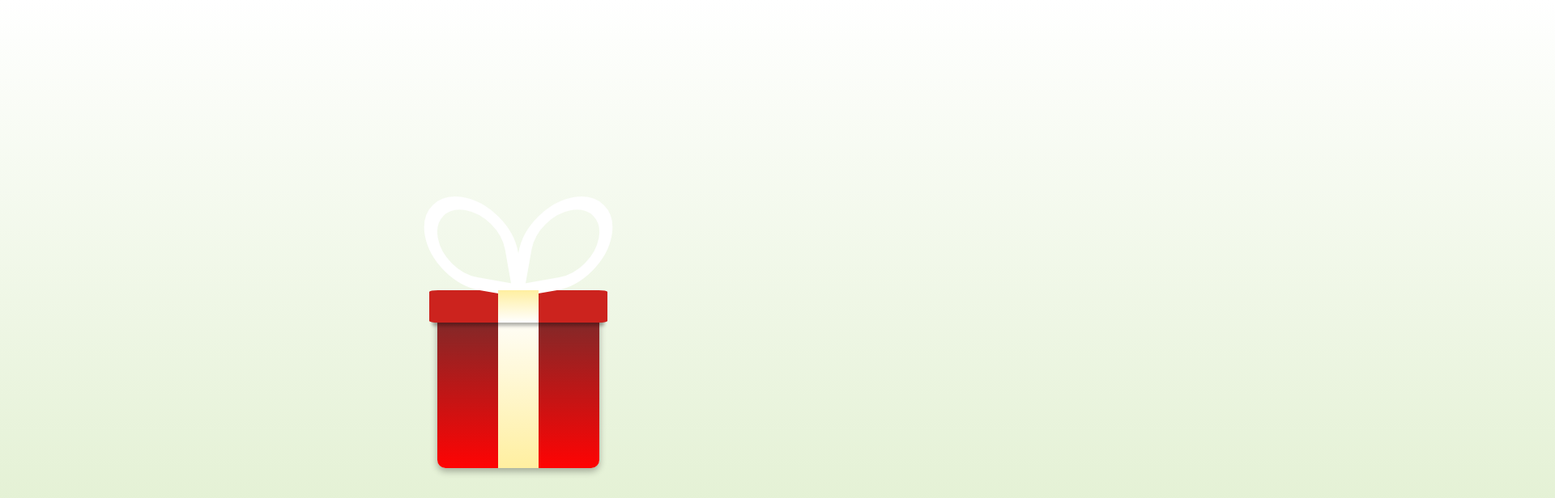
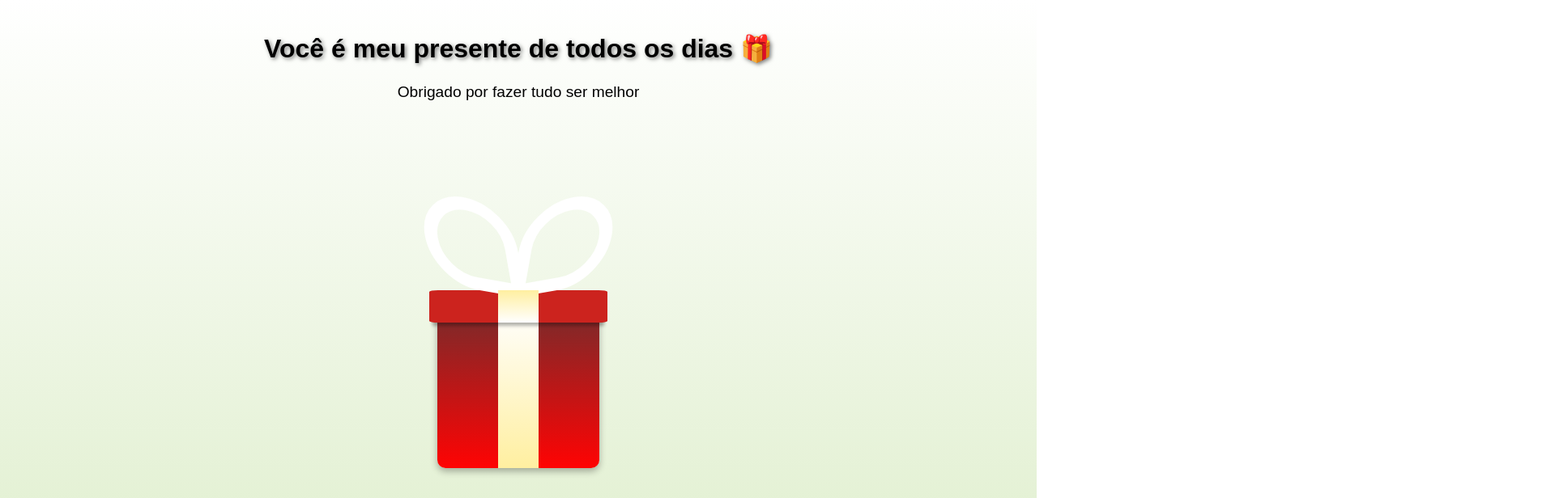
Before and after one commit to CaioMelo25/minha-linda, a plain HTML site: page presente.html in a window 1280 px wide. Shown: the top 616 px of the page at 81% size, 1920 px wide, since content can reach past the window. Drawn offline with Linux system fonts and the light colour scheme.

Commit message:
Ultimas alterações, finalizando o projeto

```diff
--- a/presente.html
+++ b/presente.html
@@ -6,6 +6,10 @@
     <title>Lindica</title>
     <link rel="stylesheet" href="style_presente.css">
 </head>
+<div class="title">
+  <h1>Você é meu presente de todos os dias 🎁</h1>
+  <p>Obrigado por fazer tudo ser melhor</p>
+</div>
 <div class="container">
     <button class="back-button" onclick="window.location.href='inicial.html'">Voltar para a Página Inicial</button>
     <div class="row">
--- a/style_presente.css
+++ b/style_presente.css
@@ -42,13 +42,18 @@ body {
     box-shadow: 0px 4px 8px 0px rgba(0, 0, 0, 0.3);
     background: linear-gradient(#762c2c,#ff0303);
   }
-  .box-body .img{
+  .box-body .img {
     opacity: 0;
     transform: translateY(0%);
     transition: all 0.5s;
     margin: 0 auto;
     display: block;
-  }
+    width: 200px;
+    height: 200px;
+    object-fit: cover; /* Garante que a imagem se ajuste corretamente ao tamanho */
+    border-radius: 10px; /* Bordas arredondadas opcionais */
+}
+
   .box-body:hover {
     cursor: pointer;
     -webkit-animation: box-body 1s forwards ease-in-out;
@@ -279,3 +284,25 @@ body {
               transform: translateX(-100%) rotate(0deg) skew(10deg, 10deg);
     }
   }
+  .title {
+    text-align: center;
+    margin-bottom: 20px;
+    font-family: 'Poppins', sans-serif;
+    color: black;
+    position: absolute;
+    top: 20px;
+    left: 50%;
+    transform: translateX(-50%);
+    z-index: 10;
+}
+
+.title h1 {
+    font-size: 2em;
+    margin-bottom: 10px;
+    text-shadow: 2px 2px 5px rgba(0, 0, 0, 0.5);
+}
+
+.title p {
+    font-size: 1.2em;
+    line-height: 1.6;
+}
```
Also changed, not shown: inicial.html (+1 -0 lines).
